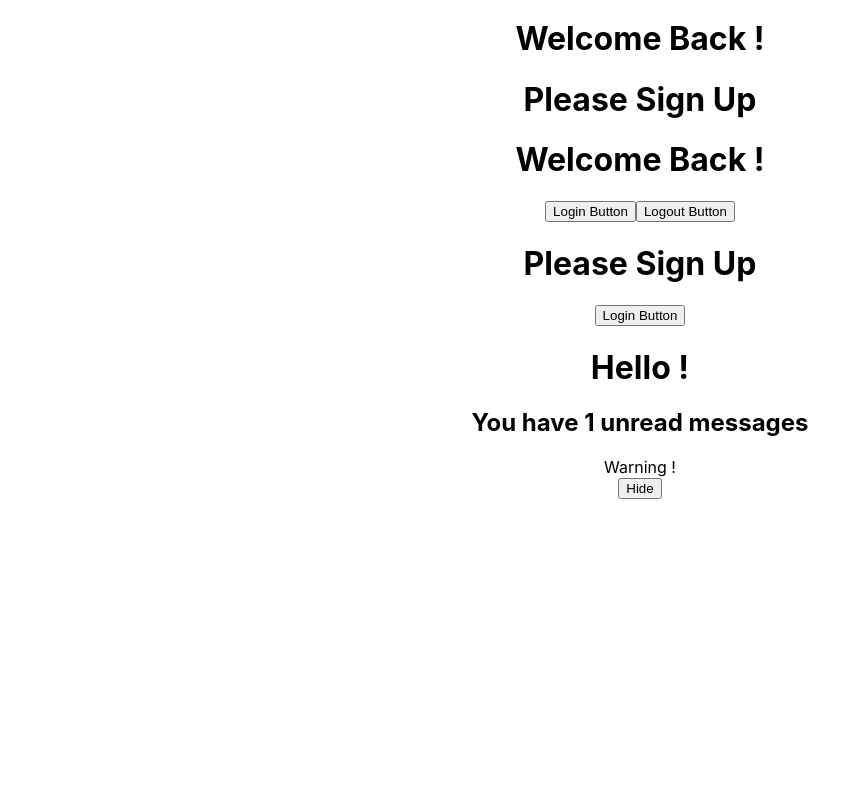
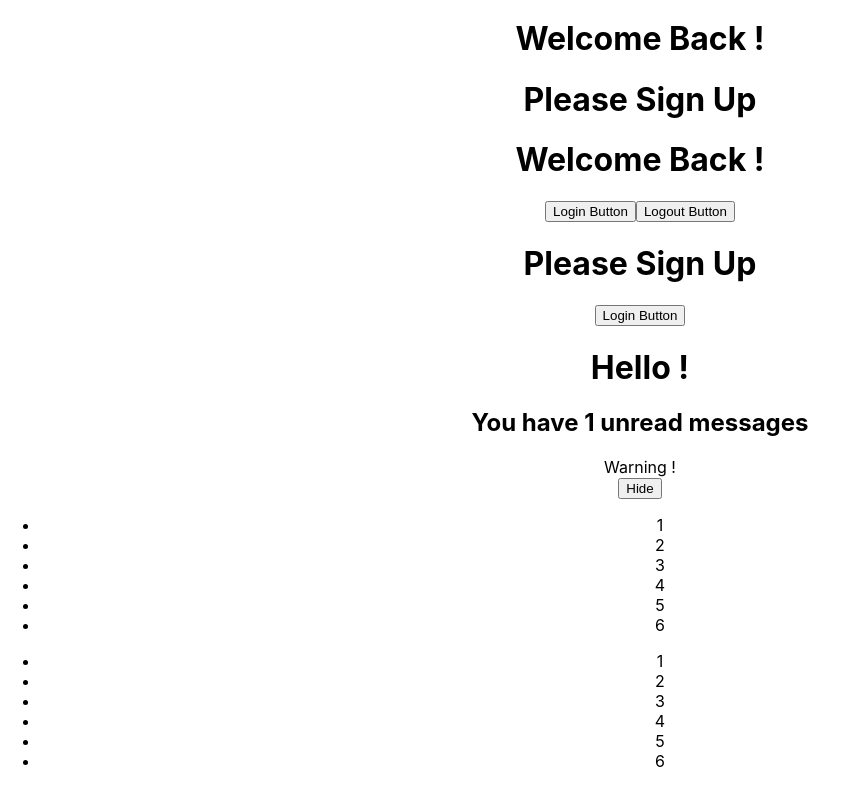
Before and after one commit to BagusBintangF/Learn-React, a React (Create React App) app in the folder learn-react/: page / in a window 1280 px wide. Shown: the part 370-1157 px from the top of the page, without its empty margins (0-848 px from the left). Before the commit the page ends 869 px from the top, so only its background shows below. Built offline with nearby package versions, Linux system fonts and the light colour scheme.

Commit message:
add correct key usage application

```diff
--- a/learn-react/src/App.js
+++ b/learn-react/src/App.js
@@ -8,8 +8,11 @@ import {UserGreeting, GuestGreeting, Greeting} from './component/ConditionalRend
 import {LoginButton, LogoutButton, LoginControl} from './component/ElementVariable'
 import LogicalOperator from './component/LogicalOperator';
 import PreventRendering from './component/PreventRendering';
+import ListComponent from './component/ListComponent';
+import NumberList from './component/KeyUsage';
 
 const messages = ['React'];
+const numbers = [1,2,3,4,5,6]
 
 function App() {
   return (
@@ -29,6 +32,8 @@ function App() {
         <LoginControl/>
         <LogicalOperator unreadMessages={messages}/>
         <PreventRendering/>
+        <ListComponent numbers={numbers}/>
+        <NumberList numbers={numbers}/>
     </div>
   );
 }
--- /dev/null
+++ b/learn-react/src/component/KeyUsage.jsx
@@ -0,0 +1,23 @@
+
+import React from 'react'
+
+function KeyUsage(props) {
+  return (
+    <li>{props.value}</li>
+  )
+}
+
+function NumberList(props){
+    const numbers=props.numbers;
+    const listItems = numbers.map((number) =>
+        <KeyUsage key={number.toString()} value={number} />
+    )
+
+    return(
+        <ul>
+            {listItems}
+        </ul>
+    )
+}
+
+export default NumberList
--- /dev/null
+++ b/learn-react/src/component/ListComponent.jsx
@@ -0,0 +1,13 @@
+import React from 'react'
+
+function ListComponent(props) {
+    const numbers = props.numbers;
+    const listItem = numbers.map((number)=>
+        <li key={number.toString()}>{number}</li>
+    );
+    return (
+        <ul>{listItem}</ul>
+    );
+}
+
+export default ListComponent
```
